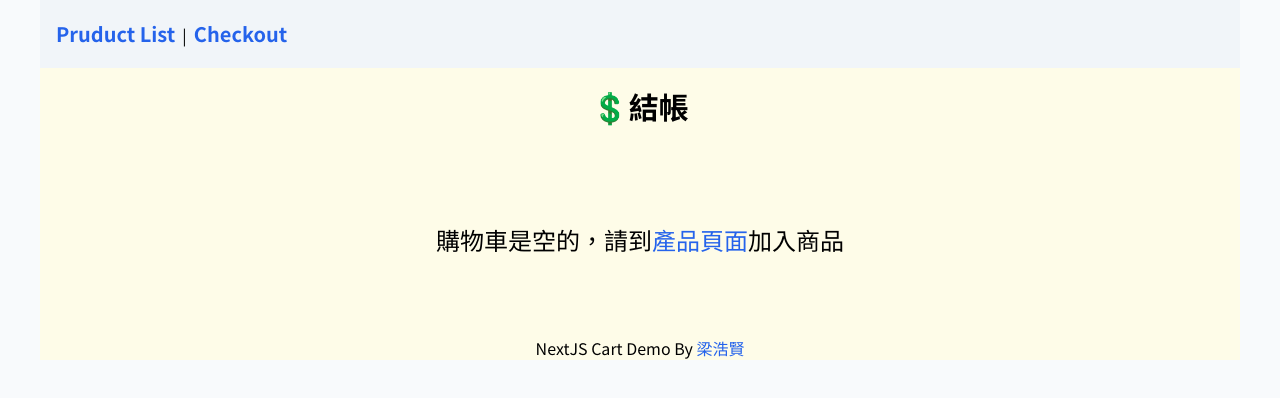
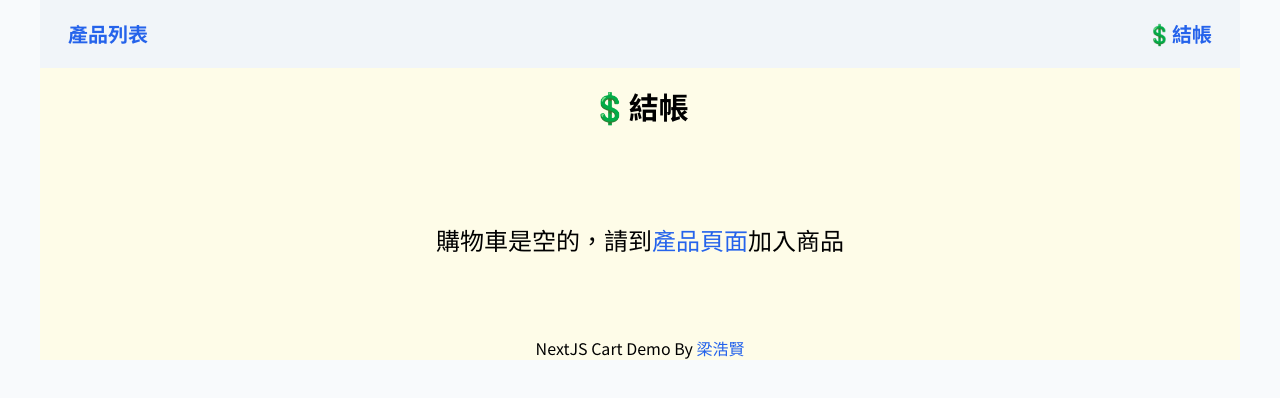
Before and after one commit to hoyinleung/nextjs-cart-demo, a Next.js app: page /checkout in a window 1280 px wide. Shown: the top 398 px of the page. Built offline with nearby package versions, Linux system fonts and the light colour scheme.

Commit message:
nav position

```diff
--- a/app/layout.tsx
+++ b/app/layout.tsx
@@ -26,9 +26,9 @@ export default function RootLayout({
         className={`${notoSansHK.className} antialiased bg-slate-50`}
       >
         <CartContextProvider>
-          <nav className="py-5 px-4 container bg-slate-100">
-            <Link href="/" className="text-xl font-bold">Pruduct List</Link>&nbsp; | &nbsp;
-            <Link href="/checkout" className="text-xl font-bold">Checkout</Link>
+          <nav className="py-5 px-7 container bg-slate-100 flex justify-between">
+            <Link href="/" className="text-xl font-bold">產品列表</Link>
+            <Link href="/checkout" className="text-xl font-bold">💲結帳</Link>
           </nav>
           <main className="container bg-yellow-50">
             {children}
```
